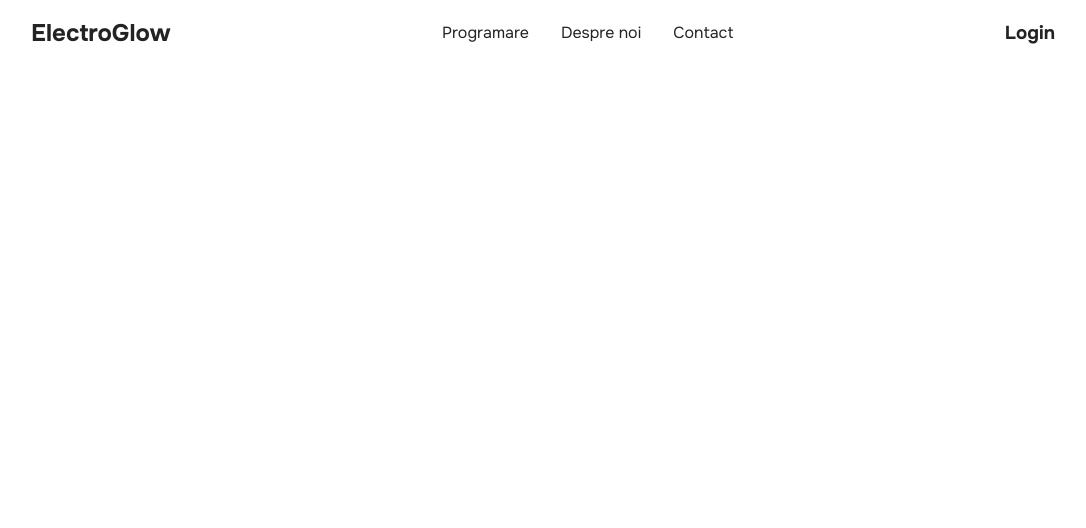
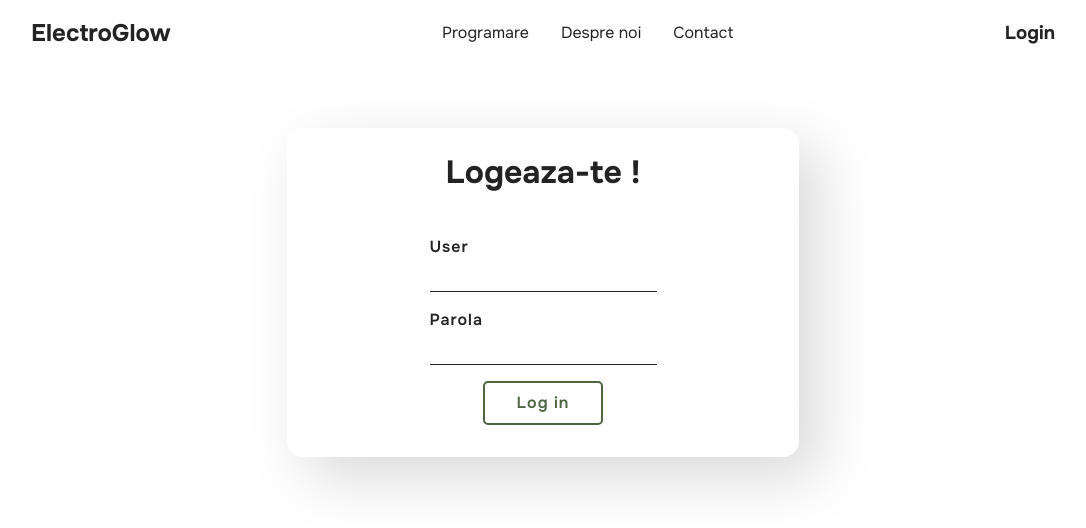
Before and after one commit to Laur017/Epilation_Appointment, a React (Vite) app in the folder client/: page /login in a window 1280 px wide. Shown: the top 528 px of the page, without its empty margins (97-1183 px from the left). Built offline with nearby package versions, Linux system fonts and the light colour scheme.

Commit message:
Created login page

```diff
--- a/client/src/App.tsx
+++ b/client/src/App.tsx
@@ -3,6 +3,7 @@ import {Routes, Route} from 'react-router-dom'
 import Navbar from './components/Navbar'
 import Home from './components/Home'
 import Book from './components/Book/Book'
+import Login from './components/Login/Login'
 
 function App() {
 
@@ -12,6 +13,7 @@ function App() {
       <Routes location={location} key={location.pathname}>
         <Route index element={<Home />} />
         <Route path='/book' element={<Book />} />
+        <Route path='/login' element={<Login />} />
       </Routes>
     </div>
   )
--- /dev/null
+++ b/client/src/components/Login/Login.css
@@ -0,0 +1,50 @@
+.login-div{
+    display: flex;
+    flex-direction: column;
+    align-items: center;
+    padding-bottom: 2rem;
+    margin-top: 10%;
+    gap: 1rem;
+    width: 40%;
+    border-radius: 1rem;
+    background: #ffffff;
+    box-shadow:  20px 20px 60px #d9d9d9,
+             -20px -20px 60px #ffffff;
+    color: #232323;
+}
+
+label{
+    display: flex;
+    flex-direction: column;
+    letter-spacing: 1px;
+    gap: 0.5rem;
+    font-weight: 600;
+}
+
+input{
+    all: unset;
+    border-bottom: 1px solid #232323;
+    padding-left: 0.5rem;
+    letter-spacing: 1px;
+    font-weight: 400;
+}
+
+button{
+    all: unset;
+    font-family: "Onest", sans-serif;
+    cursor: pointer;
+    border:2px solid #4D6443;
+    color: #4D6443;
+    letter-spacing: 1px;
+    padding: 0.5rem 2rem;
+    border-radius: 5px;
+    font-size: 1rem;
+    font-weight: 600;
+    transition: all 0.5s ease;
+}
+
+
+button:hover{
+    background-color: #4D6443;
+    color: white;
+}
--- /dev/null
+++ b/client/src/components/Login/Login.tsx
@@ -0,0 +1,24 @@
+import './Login.css'
+
+export default function Login() {
+
+    const handleLogin = () => {
+        console.log(import.meta.env.VITE_LOGIN)
+    }
+  return (
+    <div className='login-div'>
+        <h1>
+            Logeaza-te !
+        </h1>
+        <label>
+            User
+            <input type="text"/>
+        </label>
+        <label>
+            Parola
+            <input type="password"/>
+        </label>
+        <button onClick={handleLogin}>Log in</button>
+    </div>
+  )
+}
--- a/client/src/components/Navbar.tsx
+++ b/client/src/components/Navbar.tsx
@@ -25,7 +25,7 @@ export default function Navbar() {
             <button>Contact</button>
         </div>
 
-        <h3>Login</h3>
+        <h3 onClick={() => goTo('/login')}>Login</h3>
     </nav>
   )
 }
```
